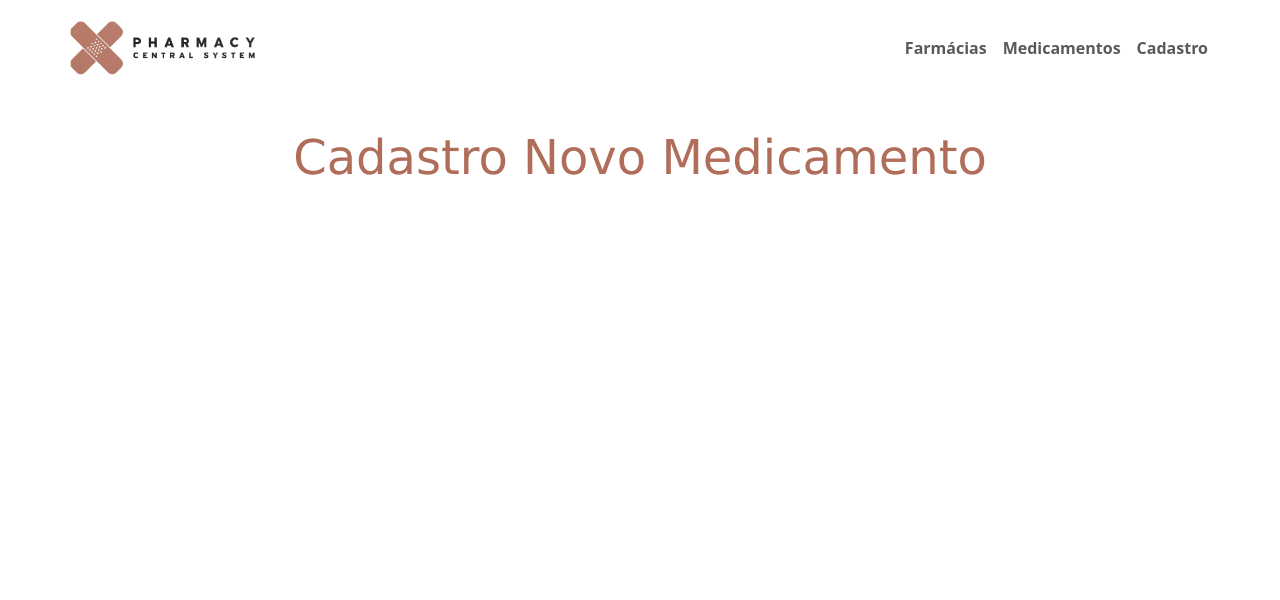
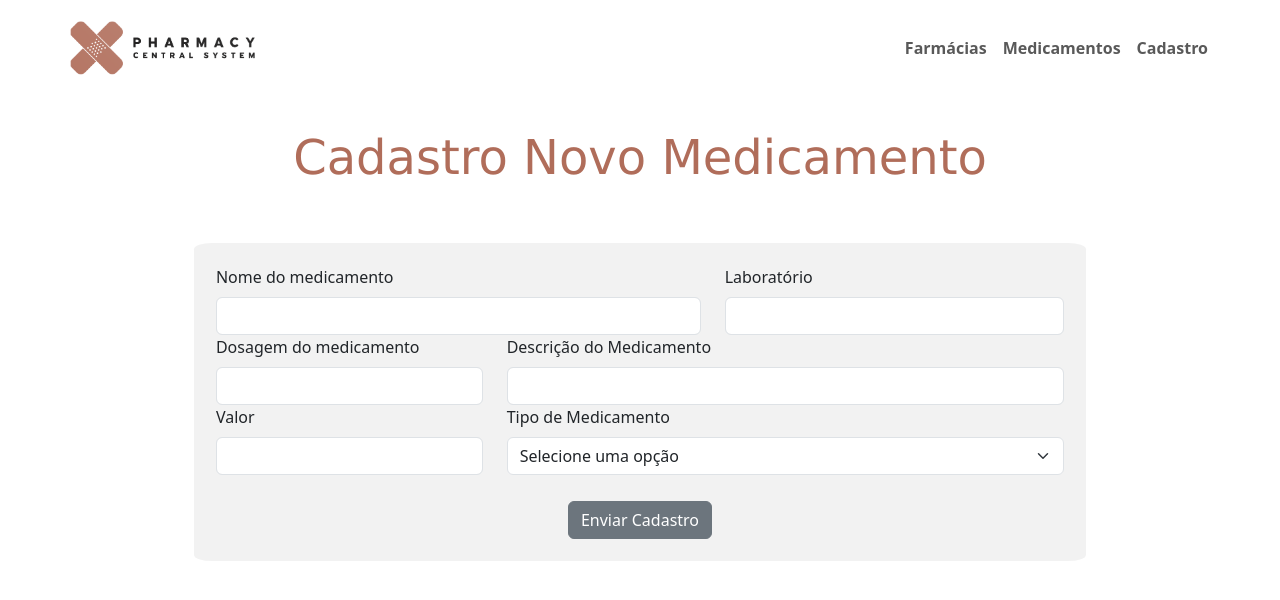
Before and after one commit to lisimachado/Projeto1_fullstack_farmacia, a React (Vite) app in the folder PharmacySystem/: page /cadastronovomedicamento in a window 1280 px wide. Shown: the top 600 px of the page. Built offline with nearby package versions, Linux system fonts and the light colour scheme.

Commit message:
FEat: Adicionando o formulário de novo medicamento e estilo

```diff
--- a/PharmacySystem/package.json
+++ b/PharmacySystem/package.json
@@ -10,10 +10,12 @@
   },
   "dependencies": {
     "-": "^0.0.1",
+    "axios": "^1.3.5",
     "bootstrap": "^5.2.3",
     "react": "^18.2.0",
     "react-bootstrap": "^2.7.3",
     "react-dom": "^18.2.0",
+    "react-number-format": "^5.1.4",
     "react-router-dom": "^6.10.0"
   },
   "devDependencies": {
--- a/PharmacySystem/src/Router.jsx
+++ b/PharmacySystem/src/Router.jsx
@@ -2,7 +2,6 @@ import React from 'react'
 import { createBrowserRouter } from "react-router-dom";
 import { App } from "./App";
 import { Home }  from "./pages/Home/Home";
-import { CadFarmacias } from './pages/CadFarmacias/CadFarmacias';
 import { Cadastro } from './pages/Cadastro/Cadastro';
 import { Farmacias } from "./pages/Farmacias/Farmacias";
 import { Medicamentos } from "./pages/Medicamentos/Medicamentos";
@@ -15,15 +14,12 @@ export const appRouter = createBrowserRouter([
     element: <App />,
     children: [
       { path: '/', element: <Home /> },
-			{ path: '/cadfarmacias', element: <CadFarmacias/> },
 			{ path: '/farmacias', element: <Farmacias /> },
 			{ path: '/medicamentos', element: <Medicamentos /> },
 			{ path: '/cadastro', element: <Cadastro/>},
 			{ path: '/cadastronovafarmacia', element: <PgCadFarmacias/>},
 			{ path: '/cadastronovomedicamento', element: <PgCadMedicamentos/>},
 
-
-
     ],
   },
 ]);
--- a/PharmacySystem/src/components/FormNovaFarmacia/FormNovaFarmacia.jsx
+++ b/PharmacySystem/src/components/FormNovaFarmacia/FormNovaFarmacia.jsx
@@ -1,8 +1,23 @@
 import Button from 'react-bootstrap/Button';
 import Form from 'react-bootstrap/Form';
+import React, { useState } from 'react';
 import './FormNovaFarmacia.css';
 
 export const FormNovaFarmacia = ()=> {
+
+	const [cnpj, setCNPJ] = useState('');
+
+	function handleCNPJChange(event) {
+		const numCNPJ = event.target.value.replace(/\D/g, '').substring(0, 14);
+		setCNPJ(numCNPJ);
+	}
+
+
+  // function handleCNPJChange(event) {
+  //   const numCNPJ = event.target.value.replace(/\D/g, '').substring(0, 14);
+  //   setCNPJ(numCNPJ);
+  // }
+
   return (
 
 		<Form className="FormCadastro">
@@ -14,7 +29,13 @@ export const FormNovaFarmacia = ()=> {
 
 				<Form.Group className="col-4" id="form_cnpj">
 					<Form.Label>CNPJ</Form.Label>
-					<Form.Control type="number" />
+					<Form.Control
+            type="text"
+						maxLength={18}
+						pattern="\d{2}\.\d{3}\.\d{3}\/\d{4}-\d{2}"
+						value={cnpj.replace(/(\d{2})(\d{3})(\d{3})(\d{4})(\d{2})/, '$1.$2.$3/$4-$5')}
+						onChange={handleCNPJChange}
+          />
 				</Form.Group>
 			</div>
 
@@ -33,7 +54,7 @@ export const FormNovaFarmacia = ()=> {
 
 				<Form.Group className="col-4" id="form_telefone">
 					<Form.Label>Telefone Celular</Form.Label>
-					<Form.Control type="number" />
+					<Form.Control type="tel" />
 				</Form.Group>
 			</div>
 
--- /dev/null
+++ b/PharmacySystem/src/components/FormNovoMedicamento/FormNovoMedicamento.css
@@ -0,0 +1,12 @@
+.FormCadastro{
+	margin: 0 10%;
+	background-color: rgb(128, 128, 128, 0.1);
+	padding: 2%;
+	border-radius: 2%;
+	align-items: center;
+
+}
+
+#btn-cadastro{
+	margin-top: 3%;
+}
--- a/PharmacySystem/src/components/FormNovoMedicamento/FormNovoMedicamento.jsx
+++ b/PharmacySystem/src/components/FormNovoMedicamento/FormNovoMedicamento.jsx
@@ -0,0 +1,79 @@
+import Button from 'react-bootstrap/Button';
+import Form from 'react-bootstrap/Form';
+import './FormNovoMedicamento.css';
+
+import React, { useState } from 'react';
+
+export const FormNovoMedicamento = ()=> {
+
+	const [preco, setPreco] = useState('');
+
+	function handlePriceChange(event) {
+    setPreco(event.target.value);
+  }
+
+  function handlePriceBlur(event) {
+    const value = event.target.value;
+    const formato = new Intl.NumberFormat('pt-BR', {
+      style: 'currency',
+      currency: 'BRL'
+    });
+
+    const formatoPreco = formato.format(value);
+    setPreco(formatoPreco);
+  }
+  return (
+
+		<Form className="FormCadastro">
+			<div className="form-group row">
+				<Form.Group className="col-7" id="form_nome_medicamento">
+					<Form.Label>Nome do medicamento</Form.Label>
+					<Form.Control type="text" />
+				</Form.Group>
+
+				<Form.Group className="col-5" id="form_laboratorio">
+					<Form.Label>Laboratório</Form.Label>
+					<Form.Control type="text" />
+				</Form.Group>
+			</div>
+
+			<div className="form-group row">
+				<Form.Group className="col-4" id="form_dosagem">
+					<Form.Label>Dosagem do medicamento</Form.Label>
+					<Form.Control type="text" />
+				</Form.Group>
+
+				<Form.Group className="col-8" id="form_descricao">
+					<Form.Label>Descrição do Medicamento</Form.Label>
+					<Form.Control type="text" />
+				</Form.Group>
+			</div>
+
+			<div className="form-group row">
+				<Form.Group className="col-4" id="form_preco">
+				<Form.Label>Valor</Form.Label>
+				<Form.Control type="text" value={preco} onChange={handlePriceChange} onBlur={handlePriceBlur}/>
+				</Form.Group>
+
+				<Form.Group className="col-8" id="form_tipomedicamento">
+					<Form.Label>Tipo de Medicamento</Form.Label>
+					<Form.Select aria-label="Selecione o tipo de medicamento">
+						<option value="">Selecione uma opção</option>
+						<option value="controlado">Medicamento controlado</option>
+						<option value="comum">Medicamento comum</option>
+					</Form.Select>
+				</Form.Group>
+
+			</div>
+			<div className="d-flex justify-content-center">
+				<Button
+				className="mc-auto"
+				variant="secondary"
+				type="submit"
+				id="btn-cadastro">
+					Enviar Cadastro
+				</Button>
+			</div>
+    </Form>
+  );
+	}
--- a/PharmacySystem/src/pages/CadFarmacias/CadFarmacias.jsx
+++ /dev/null
@@ -1,11 +0,0 @@
-//import { Formshop } from "../../components/Formshop/Formshop";
-
-export const CadFarmacias = () => {
-  return (
-    <div className="container">
-			<h3 className="title">Cadastrar nova loja/farmácia</h3>
-
-
-    </div>
-  );
-};
--- a/PharmacySystem/src/pages/PgCadMedicamentos/PgCadMedicamentos.jsx
+++ b/PharmacySystem/src/pages/PgCadMedicamentos/PgCadMedicamentos.jsx
@@ -1,7 +1,10 @@
+import { FormNovoMedicamento } from "../../components/FormNovoMedicamento/FormNovoMedicamento";
+
 export const PgCadMedicamentos = () => {
   return (
     <div className="container">
 			<h3 className="title">Cadastro Novo Medicamento</h3>
+			<FormNovoMedicamento/>
     </div>
   );
 };
```
Also changed, not shown: PharmacySystem/src/components/FormNovoMedicamento/ValorReais.jsx (added, +16 -0 lines), 1 other file (tests, documents, lock files or other folders).
